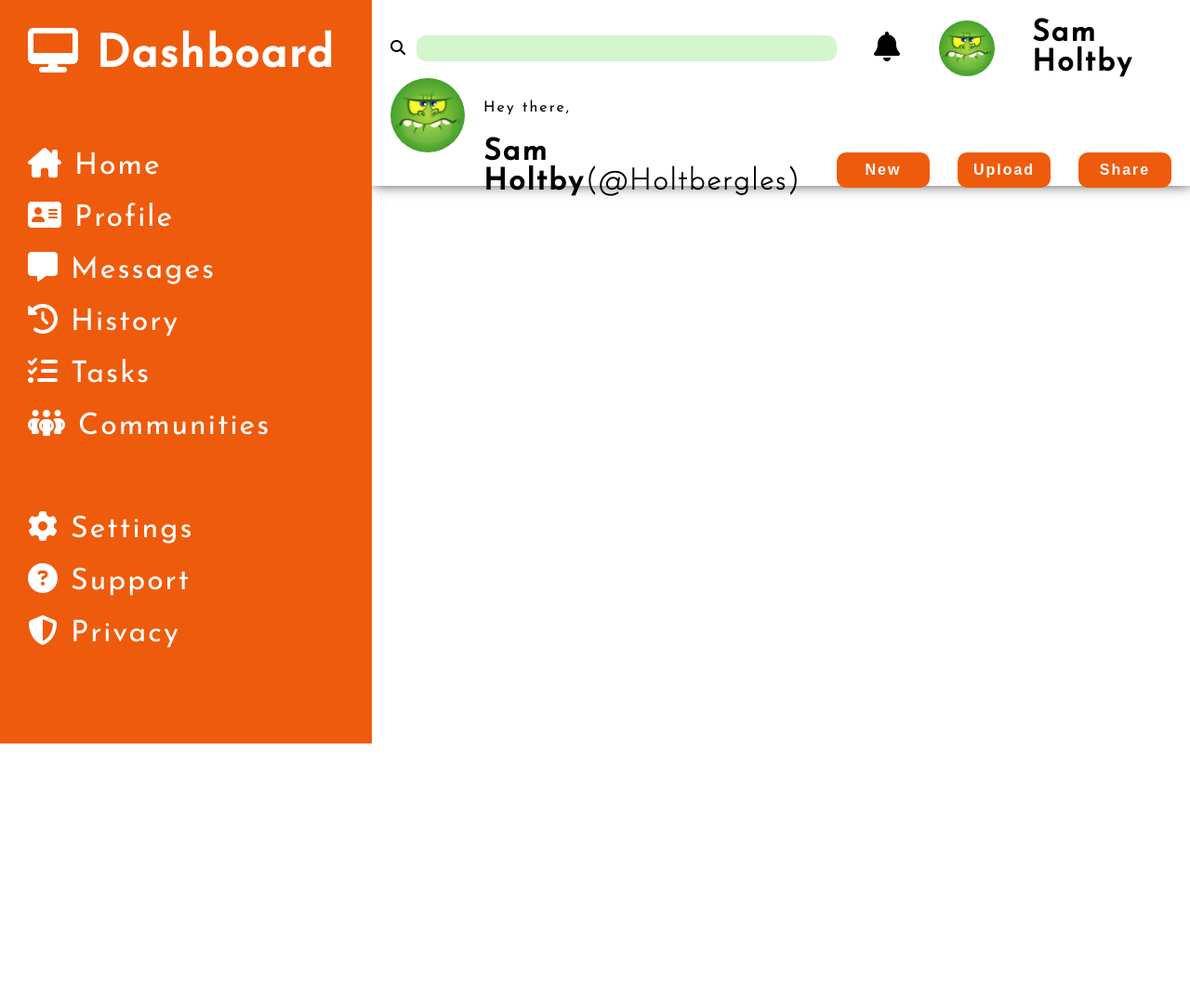
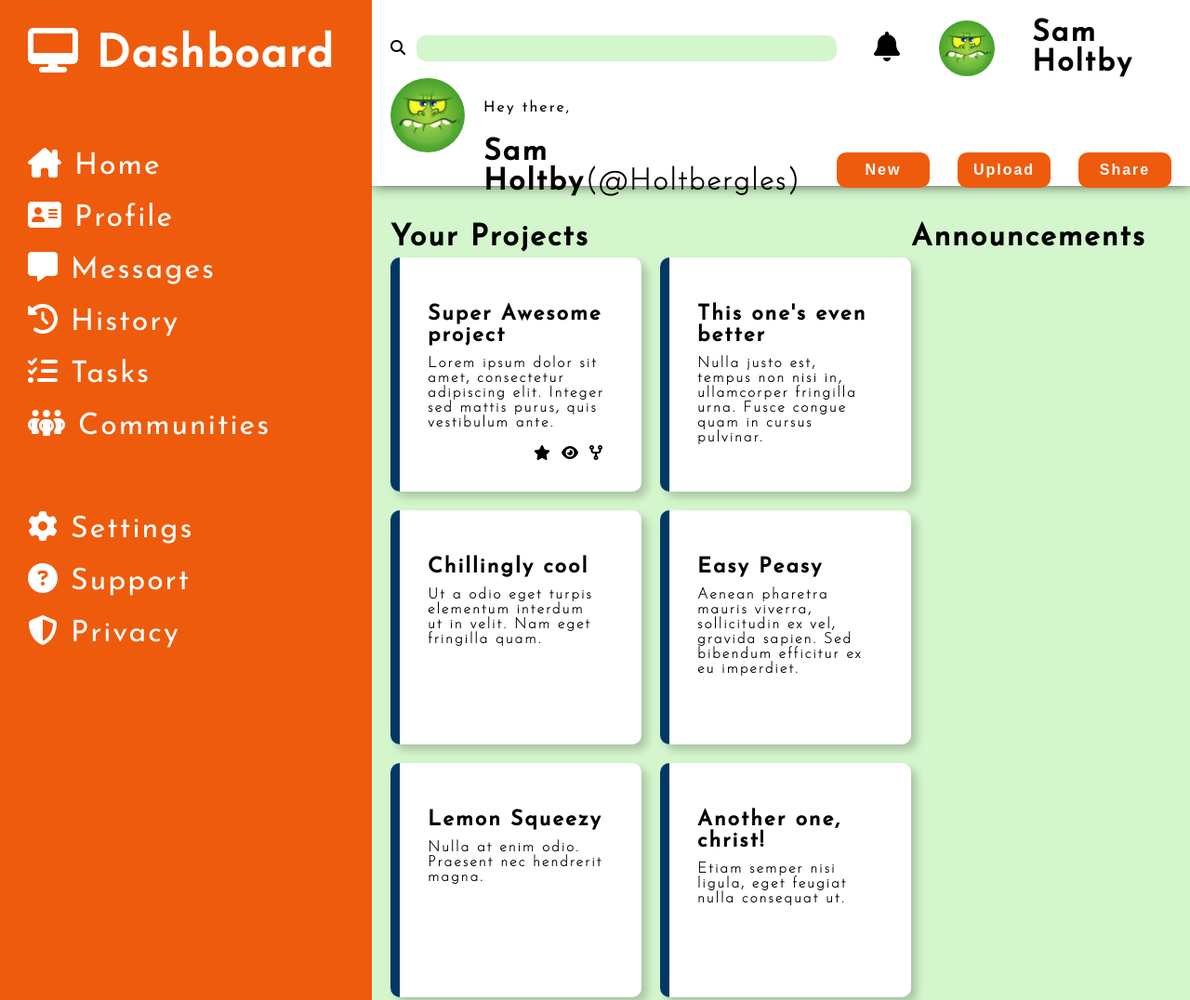
Before and after one commit to MBright90/admin_dashboard, a plain HTML site: page index.html in a window 1280 px wide. Shown: the top 1076 px of the page at 93% size. Before the commit the page ends 800 px from the top, so only its background shows below. Drawn offline with Linux system fonts and the light colour scheme; files whose address does not match are found by name.

Commit message:
Creating and styling projects section

```diff
--- a/index.html
+++ b/index.html
@@ -62,7 +62,68 @@
         </nav>
 
         <main>
+            <h1>Your Projects</h1>
+            <h1>Announcements</h1>
 
+            <div class="projects-container">
+
+                <div class="card">
+                    <h5>Super Awesome project</h5>
+                    <div class="content">
+                        Lorem ipsum dolor sit amet, consectetur adipiscing elit. Integer sed mattis purus, quis vestibulum ante.
+                    </div>
+                    <div class="card-controls">
+                        <a href=""><i class="fa-solid fa-star"></i></a>
+                        <a href=""><i class="fa-solid fa-eye"></i></a>
+                        <a href=""><i class="fa-solid fa-code-fork"></i></a>
+                    </div>
+                </div>
+
+                <div class="card">
+                    <h5>This one's even better</h5>
+                    <div class="content">
+                        Nulla justo est, tempus non nisi in, ullamcorper fringilla urna. Fusce congue quam in cursus pulvinar.
+                    </div>
+                    <div class="card-controls"></div>
+                </div>
+
+                <div class="card">
+                    <h5>Chillingly cool</h5>
+                    <div class="content">
+                        Ut a odio eget turpis elementum interdum ut in velit. Nam eget fringilla quam.
+                    </div>
+                    <div class="card-controls"></div>
+                </div>
+
+                <div class="card">
+                    <h5>Easy Peasy</h5>
+                    <div class="content">
+                        Aenean pharetra mauris viverra, sollicitudin ex vel, gravida sapien. Sed bibendum efficitur ex eu imperdiet.
+                    </div>
+                    <div class="card-controls"></div>
+                </div>
+
+                <div class="card">
+                    <h5>Lemon Squeezy</h5>
+                    <div class="content">
+                        Nulla at enim odio. Praesent nec hendrerit magna.
+                    </div>
+                    <div class="card-controls"></div>
+                </div>
+
+                <div class="card">
+                    <h5>Another one, christ!</h5>
+                    <div class="content">
+                        Etiam semper nisi ligula, eget feugiat nulla consequat ut.
+                    </div>
+                    <div class="card-controls"></div>
+                </div>
+
+            </div>
+
+            <div class="announcements-container">
+
+            </div>
         </main>
 
     </div>
--- a/style.css
+++ b/style.css
@@ -167,3 +167,72 @@ nav ul.nav-list {
 nav ul.nav-list li {
     margin-bottom: 20px;
 }
+
+/* ------------ Main Section ------------ */
+
+main {
+    background-color: #D4F6CC;
+    display: grid;
+    grid-template: auto 1fr / 2fr 1fr;
+    padding: 40px 20px;
+    z-index: -1;
+}
+
+main>h1 {
+    margin-bottom: 5px;
+}
+
+.projects-container {
+    display: grid;
+    grid-template: repeat(3, 1fr) / repeat(2, 1fr);
+    gap: 20px;
+}
+
+.card {
+    background-color: white;
+    border-radius: 10px;
+    box-shadow: 6px 6px 10px rgb(0 0 0 / 0.2);
+}
+
+.projects-container .card {
+    display: grid;
+    position: relative;
+    grid-template: auto 1fr 30px / 1fr;
+    padding: 20px 40px;
+}
+
+.projects-container .card:after {
+    content: '';
+    position: absolute;
+    background-color: var(--color-website-blue);
+    border-top-left-radius: 20px;
+    border-bottom-left-radius: 20px;
+    left: 0;
+    top: 0;
+    bottom: 0;
+    width: 10px;
+}
+
+.card h5 {
+    align-self: flex-end;
+    font-size: max(10px, 10px + 1vw);
+    margin-top: 30px;
+    margin-bottom: 10px;
+}
+
+.card .content {
+    font-family: 'josefinsans-thin';
+    font-weight: 600;
+}
+
+.card .card-controls {
+    display: flex;
+    justify-content: flex-end;
+    gap: 10px;
+}
+/*
+.announcements-container {
+    background-color: blue;
+    display: grid;
+    grid-template
+} */
```
